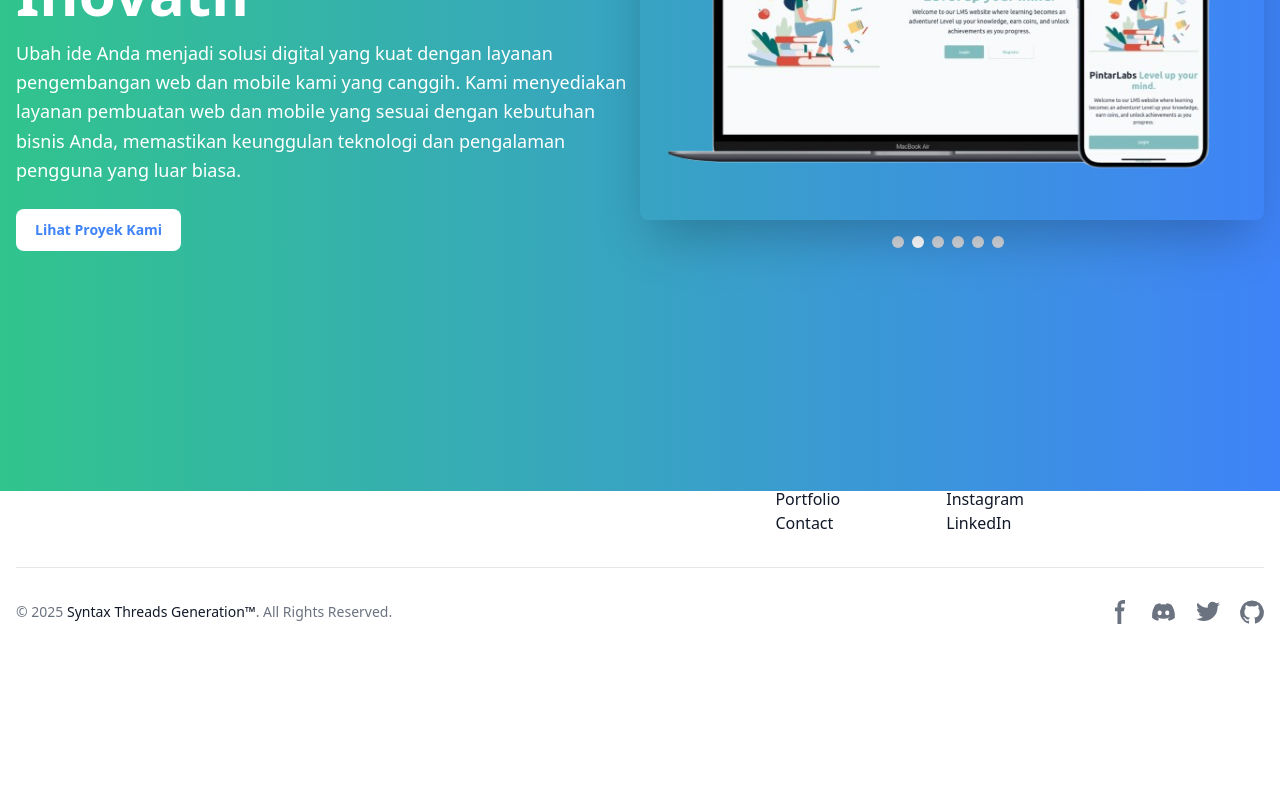
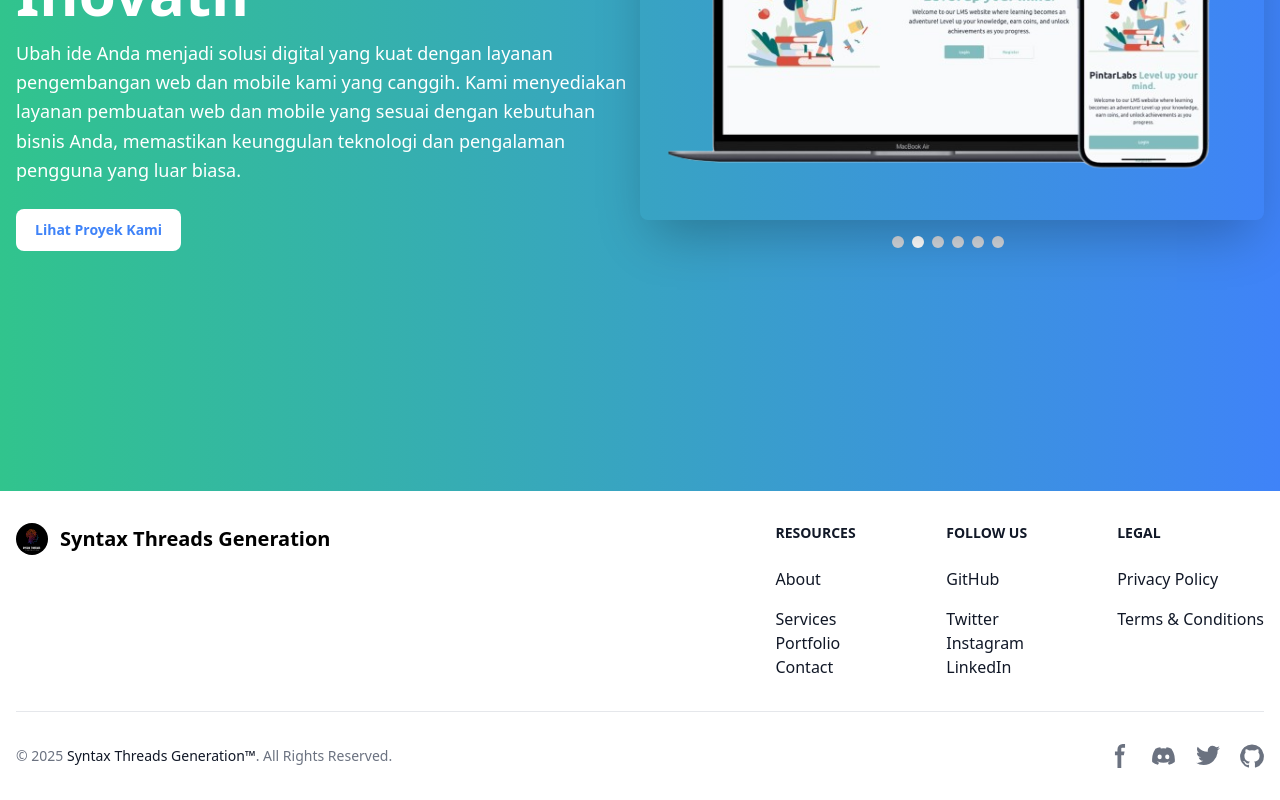
Before and after one commit to Aditya0076/it-consultancy-website, a React (Vite) app: page / in a window 1280 px wide. Shown: the part 517-1317 px from the top of the page. Before the commit the page ends 1173 px from the top, so only its background shows below. Built offline with nearby package versions, Linux system fonts and the light colour scheme.

Commit message:
FIX: Footer

```diff
--- a/src/App.jsx
+++ b/src/App.jsx
@@ -55,7 +55,9 @@ const App = () => {
           </Routes>
         </div>
       </main>
-      <FooterComponent />
+      <section className=" relative max-md:top-32 md:top-50 top-36">
+        <FooterComponent />
+      </section>
     </Router>
   );
 };
```
